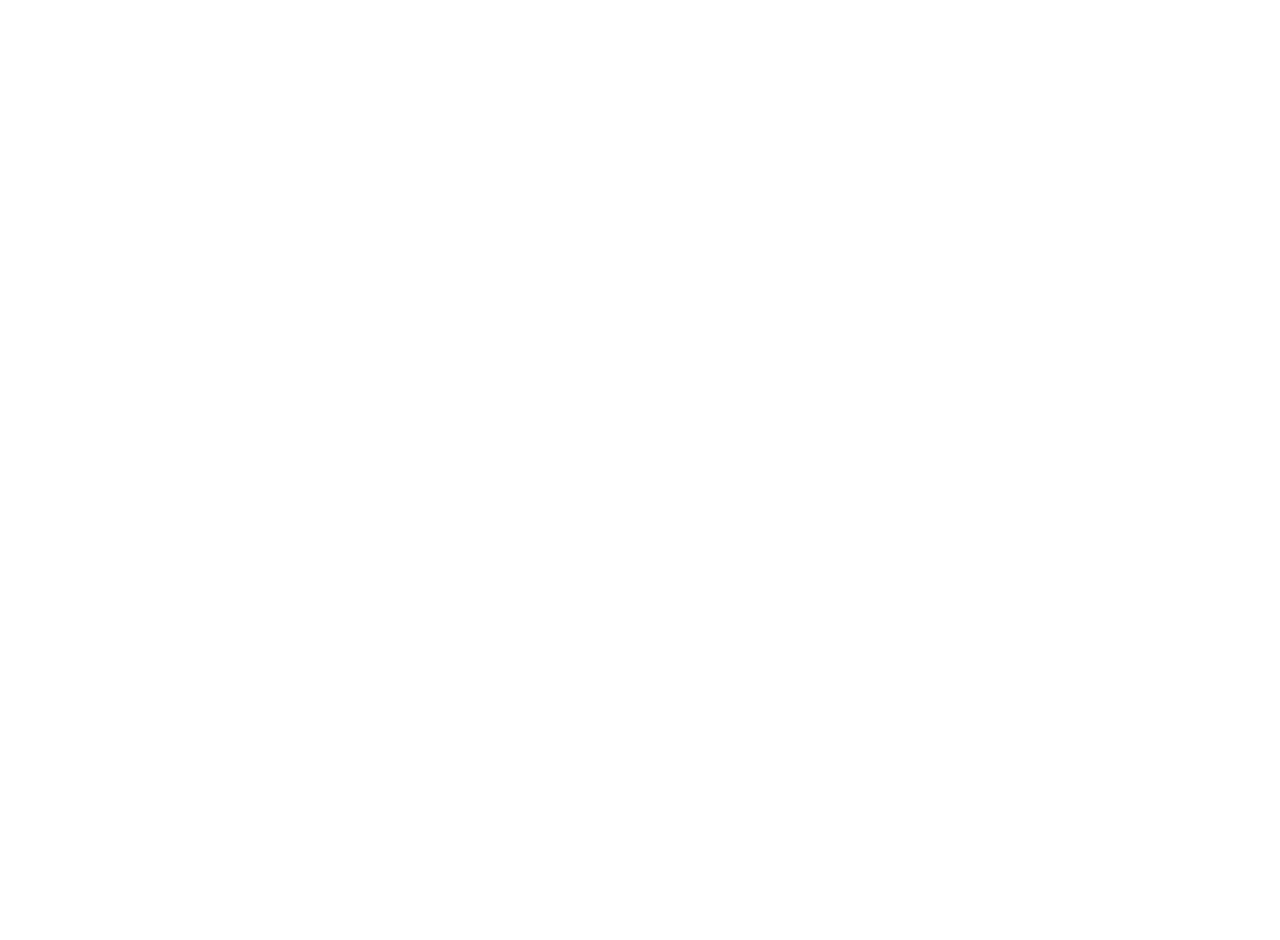
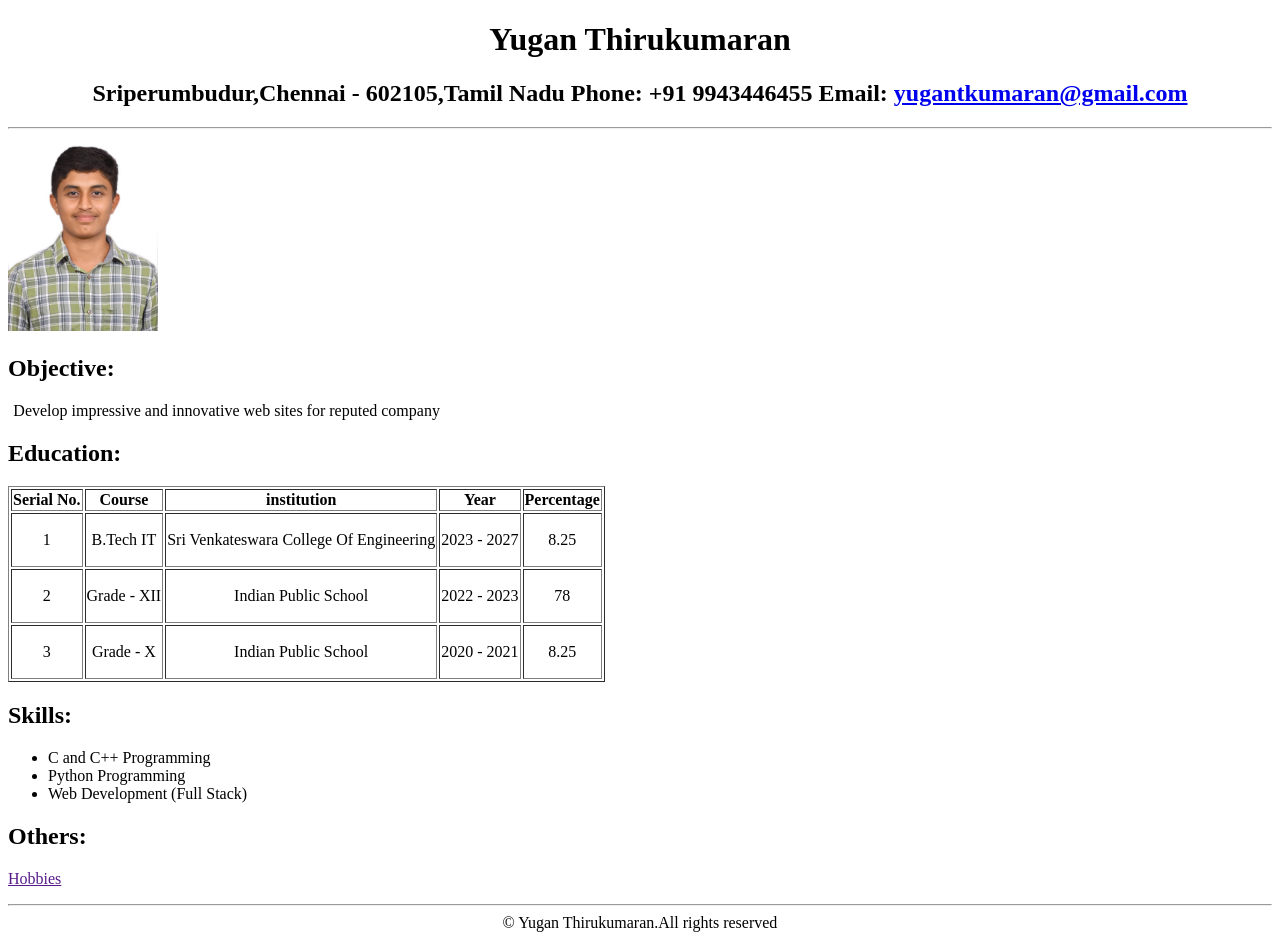
Before and after one commit to YuganThirukumaran/Online-Resume, a plain HTML site: page index.html in a window 1280 px wide. Before the commit the page ends 800 px from the top, so only its background shows below. Drawn offline with Linux system fonts and the light colour scheme.

Commit message:
ADD:Necessary assets

```diff
--- a/index.html
+++ b/index.html
@@ -3,9 +3,63 @@
 <head>
     <meta charset="UTF-8">
     <meta name="viewport" content="width=device-width, initial-scale=1.0">
-    <title>Document</title>
+    <title>Yugan T</title>
 </head>
 <body>
-
+    <center><h1>Yugan Thirukumaran <br></h1>
+        <h2>Sriperumbudur,Chennai - 602105,Tamil Nadu Phone: +91 9943446455 Email: <a href="mailto:yugantkumaran@gmail.com">yugantkumaran@gmail.com</a>
+        </h2>
+    </center>
+    <hr>
+    <img src="Img/RAI_8238.jpg" width="150px" alt="">
+    <h2>Objective:</h2>
+    <p>&emsp13;Develop impressive and innovative web sites for reputed company</p>
+    <h2>Education:</h2>
+    <table border="1">
+        <thead>
+            <tr>
+                <td><b><center>Serial No.</center></b></b></td>
+                <td><center><b>Course</b></center></td>
+                <td><b><center>institution</center></b></b></td>
+                <td><b><center>Year</center></b></b></td>
+                <td><b><center>Percentage</center></b></b></td>
+            </tr>
+        </thead>
+        <tbody>
+            <tr>
+                <td><p><center>1</center></p></td>
+                <td><center>B.Tech IT</center></td>
+                <td><p><center>Sri Venkateswara College Of Engineering</center></p></td>
+                <td><p><center>2023 - 2027</center></p></td>
+                <td><p><center>8.25</center></p></td>
+            </tr>
+            <tr>
+                <td><p><center>2</center></p></td>
+                <td><center>Grade - XII</center></td>
+                <td><p><center>Indian Public School</center></p></td>
+                <td><p><center>2022 - 2023</center></p></td>
+                <td><p><center>78</center></p></td>
+            </tr>
+            <tr>
+                <td><p><center>3</center></p></td>
+                <td><center>Grade - X</center></td>
+                <td><p><center>Indian Public School</center></p></td>
+                <td><p><center>2020 - 2021</center></p></td>
+                <td><p><center>8.25</center></p></td>
+            </tr>
+        </tbody>
+    </table>
+    <h2>Skills:</h2>
+    <ul>
+        <li>C and C++ Programming</li>
+        <li>Python Programming</li>
+        <li>Web Development (Full Stack)</li>
+    </ul>
+    <h2>Others:</h2>
+    <p>
+        <a href="" align="left">Hobbies</a><br>
+    </p>
+    <hr>
+    <center>&copy; Yugan Thirukumaran.All rights reserved</center>
 </body>
 </html>
```
Also changed, not shown: Img/RAI_8238.jpg (added).
